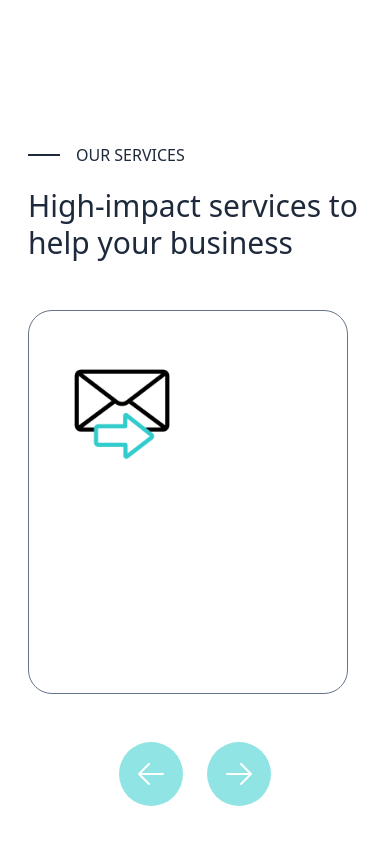
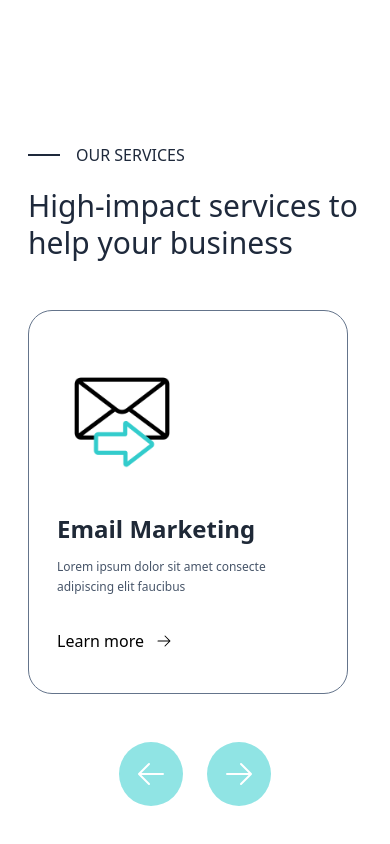
Before and after one commit to djolekrsticc/Landing-page, a React (Vite) app: page / in a window 390 px wide. Shown: the part 779-1623 px from the top of the page. Built offline with nearby package versions, Linux system fonts and the light colour scheme.

Commit message:
Services-mobile completed

```diff
--- a/index.html
+++ b/index.html
@@ -2,7 +2,7 @@
 <html lang="en">
   <head>
     <meta charset="UTF-8" />
-    <link rel="icon" type="image/svg" href="./public/icon.svg" />
+    <link rel="icon" type="image/svg" href="/icon.svg" />
     <meta name="viewport" content="width=device-width, initial-scale=1.0" />
     <link
       rel="stylesheet"
--- a/src/components/Hero.jsx
+++ b/src/components/Hero.jsx
@@ -1,5 +1,6 @@
 import { HiArrowRight } from "react-icons/hi2";
 import heroImg from "/hero.png";
+import { Link } from "react-scroll";
 
 const Hero = () => {
   return (
@@ -24,18 +25,18 @@ const Hero = () => {
                 </div>
 
                 <div className="flex flex-row items-center my-9">
-                    <a href="">
-                        <div className="flex flex-row items-center mr-5 py-4 md:py-5 px-5 bg-primary-color hover:bg-primary-color-light active:bg-primary-color-light rounded-full">
+                    <Link to="test1" smooth={true} offset={50} duration={500}>
+                        <div className="flex flex-row items-center mr-5 py-4 md:py-5 px-5 bg-primary-color hover:bg-primary-color-light active:bg-primary-color-light rounded-full cursor-pointer">
                             <p className="text-white mr-3">Get in touch</p>
                             <HiArrowRight className="w-4 h-4 text-white" />
                         </div>
-                    </a>
+                    </Link>
 
-                    <a href="">
-                        <div className="flex flex-row items-center justify-center py-4 md:py-5 px-4 bg-white hover:bg-slate-800 active:bg-slate-800 rounded-full border border-slate-800 group">
+                    <Link to="services" smooth={true} offset={50} duration={500}>
+                        <div className="flex flex-row items-center justify-center py-4 md:py-5 px-4 bg-white hover:bg-slate-800 active:bg-slate-800 rounded-full border border-slate-800 group cursor-pointer">
                             <p className=" text-slate-800 group-hover:text-white group-active:text-white">Our services</p>
                         </div>
-                    </a>
+                    </Link>
                 </div>
             </div>
 
--- a/src/components/Nav.jsx
+++ b/src/components/Nav.jsx
@@ -33,7 +33,7 @@ const Nav = () => {
     })
 
     return (
-        <nav className='container mx-auto'>
+        <nav className='container mx-auto' id="-1">
             <div className="relative py-4 px-6 md:px-0 z-50 bg-white">
                 <div className='flex justify-between items-center md:py-2'>
                     <div>
--- a/src/components/Services.jsx
+++ b/src/components/Services.jsx
@@ -1,15 +1,14 @@
 import {useEffect, useState} from "react";
-import {HiArrowLeft} from "react-icons/hi2";
-import {HiArrowRight} from "react-icons/hi2";
+import {HiArrowLeft, HiArrowRight} from "react-icons/hi2";
 import services from "../json/services.json";
 
 const Services = () => {
-    let [id, setId] = useState(0);
+    const [id, setId] = useState(-1);
 
     useEffect(() => {
         const element = document.getElementById(id);
         element.scrollIntoView({behavior: "smooth", inline: "center"});
-    }, [id]);
+    });
 
     return (
         <section id="services">
@@ -31,8 +30,6 @@ const Services = () => {
                                 () => {
                                     if (id != 0) {
                                         setId(id - 1);
-                                    } else {
-                                        id = id
                                     }
                                 }
                             }
@@ -43,9 +40,11 @@ const Services = () => {
                         <div onClick={
                                 () => {
                                     if (id != services.length - 1) {
-                                        setId(id + 1);
-                                    } else {
-                                        id = id
+                                        if (id == "-1") {
+                                            setId(id + 2);
+                                        } else {
+                                            setId(id + 1);
+                                        }
                                     }
                                 }
                             }
@@ -63,13 +62,13 @@ const Services = () => {
                                     service.id
                                 }
                                 href={
-                                    service.id
+                                    service.link
                                 }
                                 id={
                                     service.id
                             }>
-                                <div className="w-80 h-96 md:w-112 md:h-128 bg-white border border-slate-500 rounded-3xl group">
-                                    <div>
+                                <div className="w-80 h-96 md:w-96 md:h-128 bg-white border border-slate-500 rounded-3xl group md:hover:scale-105">
+                                    <div className="my-9 mx-7">
                                         <img className="hidden md:flex md:group-hover:hidden"
                                             style={
                                                 {width: '95px'}
@@ -80,7 +79,7 @@ const Services = () => {
                                             alt={
                                                 service.name
                                             }/>
-                                        <img className="md:hidden md:group-hover:flex my-7 mx-7"
+                                        <img className="md:hidden md:group-hover:flex"
                                             style={
                                                 {width: '130px'}
                                             }
@@ -92,11 +91,26 @@ const Services = () => {
                                             }/>
                                     </div>
 
-                                    <div></div>
+                                    <div className="m-7">
+                                        <div>
+                                            <h3 className="font-bold text-gray-800 text-2xl">
+                                                {
+                                                service.name
+                                            }</h3>
+                                        </div>
 
-                                    <div></div>
+                                        <div className="pt-3 pb-8">
+                                            <p className="font-normal text-xs leading-5 text-slate-600 text-left w-10/12">
+                                                {
+                                                service.paragraph
+                                            }</p>
+                                        </div>
 
-                                    <div></div>
+                                        <div className="flex flex-row items-center">
+                                            <p className="flex flex-row justify-start items-center pr-3">Learn more</p>
+                                            <HiArrowRight/>
+                                        </div>
+                                    </div>
                                 </div>
                             </a>)
                         } </div>
@@ -108,8 +122,6 @@ const Services = () => {
                             () => {
                                 if (id != 0) {
                                     setId(id - 1);
-                                } else {
-                                    id = id
                                 }
                             }
                         }
@@ -120,9 +132,11 @@ const Services = () => {
                     <div onClick={
                             () => {
                                 if (id != services.length - 1) {
-                                    setId(id + 1);
-                                } else {
-                                    id = id
+                                    if (id == "-1") {
+                                        setId(id + 2);
+                                    } else {
+                                        setId(id + 1);
+                                    }
                                 }
                             }
                         }
--- a/vite.config.js
+++ b/vite.config.js
@@ -3,5 +3,8 @@ import react from '@vitejs/plugin-react'
 
 // https://vitejs.dev/config/
 export default defineConfig({
-  plugins: [react()]
+  plugins: [react()],
+  server: {
+    port: 3000
+  }
 })
```
Also changed, not shown: public/icon.svg.
